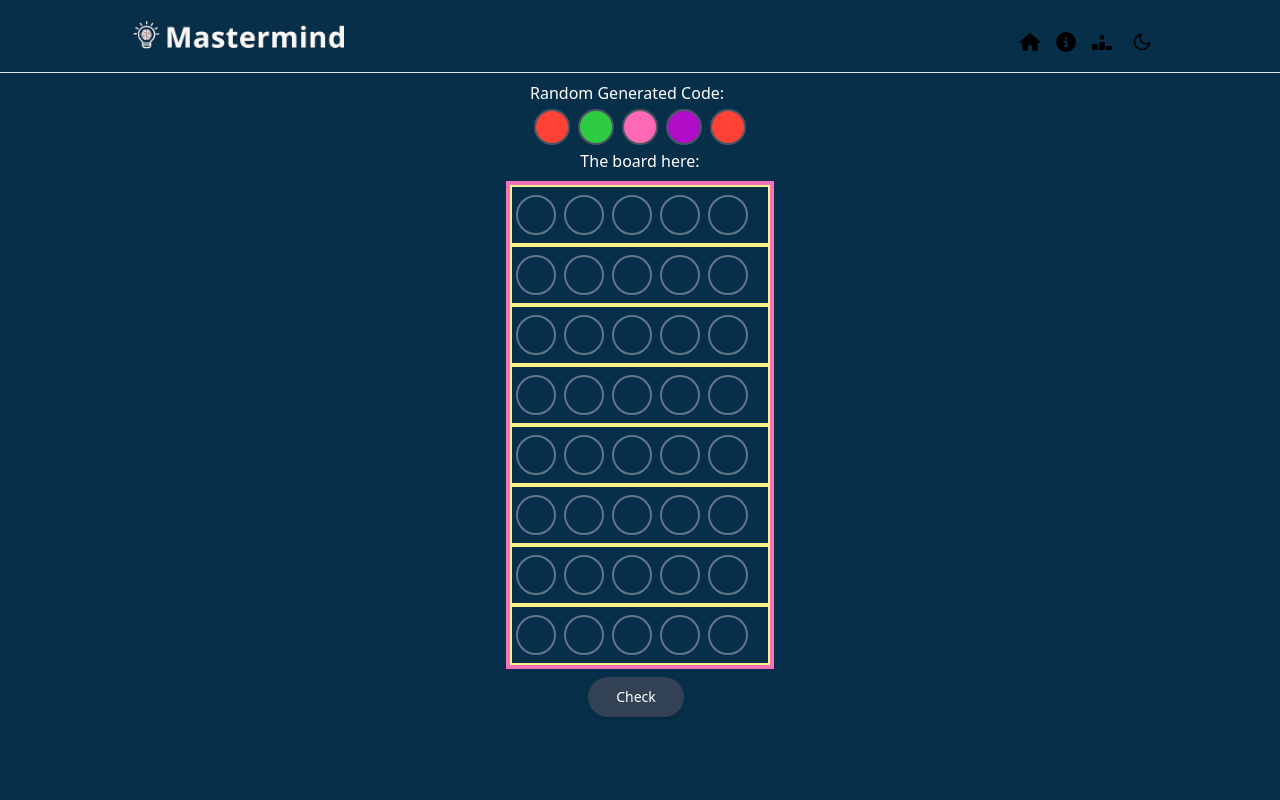
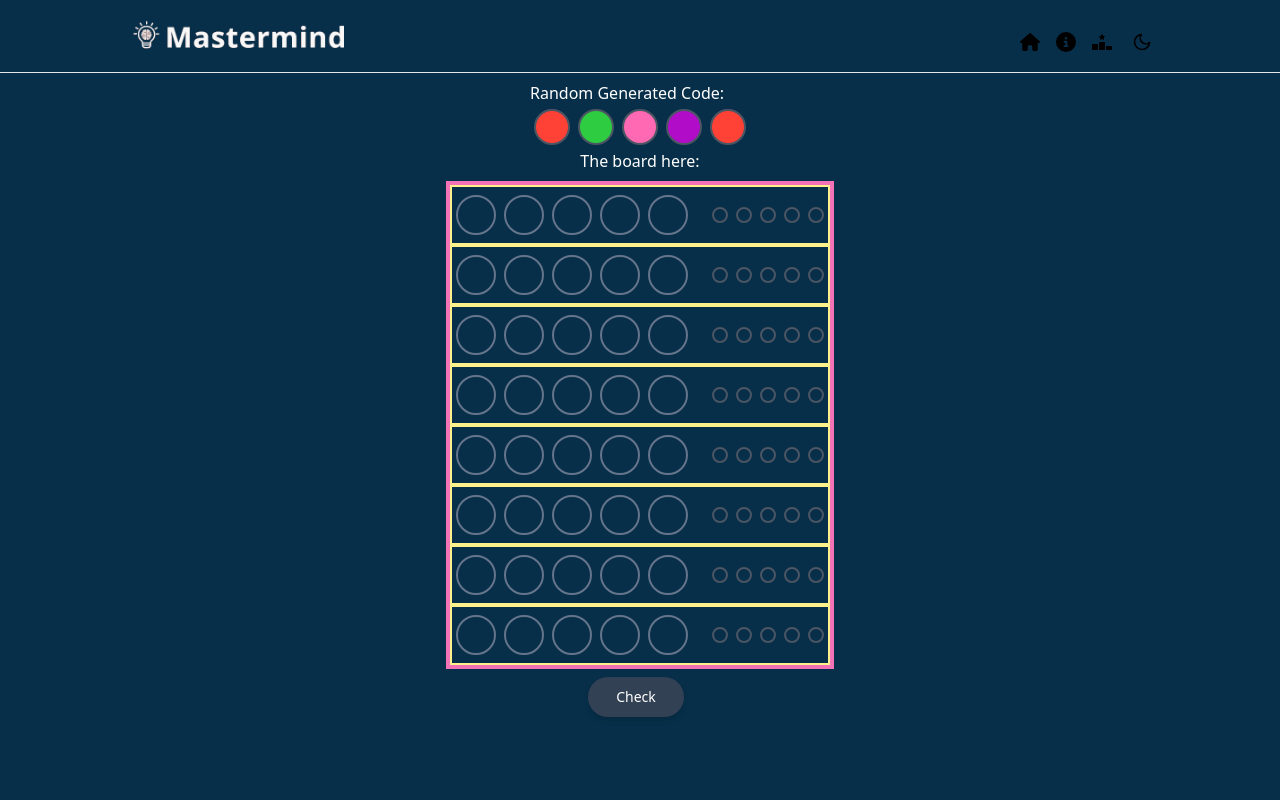
Before and after one commit to patobottos/mastermind, a Next.js app: page / in a window 1280 px wide. Shown: the top 800 px of the page. Built offline with nearby package versions, Linux system fonts and the light colour scheme.

Commit message:
Evaluate guess function working, but still needs polishing to detect and count 'present' repetitions

```diff
--- a/src/components/Board.tsx
+++ b/src/components/Board.tsx
@@ -22,7 +22,9 @@ export default function Board() {
   const [randomCode, setRandomCode] = useState<AnswerCodeType>([]);
   const [tryNumber, setTryNumber] = useState<number>(1);
   const [playerGuesses, setPlayerGuesses] = useState<PlayerGuess[]>([]);
-  const [evaluations, setEvaluations] = useState<string[][]>([]);
+  const [evaluations, setEvaluations] = useState<string[][]>(
+    Array.from({ length: 8 }, () => Array(5).fill("")) // Initialize with 8 empty arrays, each containing 5 empty strings
+  );
 
   useEffect(() => {
     const generatedCode: AnswerCodeType = getRandomColorCode();
@@ -60,39 +62,33 @@ export default function Board() {
     console.log("L60 randomCode", randomCode);
 
     const evaluation = evaluateGuess(latestGuess, randomCode);
-    setEvaluations((prevEvaluations) => [...prevEvaluations, evaluation]);
+    setEvaluations((prevEvaluations) => [
+      ...prevEvaluations.slice(0, -1),
+      evaluation,
+    ]);
     console.log("Evaluations:", evaluations);
   };
+  //EVALUATE GUESS HERE
+  const evaluateGuess = (guess: AnswerCodeType, answer: AnswerCodeType) => {
+    const evaluation: string[] = [];
 
-  const evaluateGuess = (guess: CodePosition[], answer: AnswerCodeType) => {
-    const evaluation: string[] = [];
+    const guessColors = guess.map((item) => item.color);
     const answerColors = answer.map((item) => item.color);
-    const matchedIndices: number[] = []; // Keep track of matched indices in the random code
 
-    guess.forEach((position, index) => {
-      const colorIndex = answerColors.indexOf(position.color);
+    // Initialize arrays to keep track of matched indices
+    const matchedIndices: number[] = [];
+    const matchedColors: string[] = [];
 
-      if (
-        position.color === answerColors[index] &&
-        !matchedIndices.includes(index)
-      ) {
-        evaluation.push("match"); // Exact match, black circle
-        matchedIndices.push(index); // Mark the matched index to avoid counting it again
-      } else if (colorIndex !== -1 && !matchedIndices.includes(colorIndex)) {
-        evaluation.push("present"); // Color present but not in the exact position, white circle
-        matchedIndices.push(colorIndex); // Mark the matched index to avoid counting it again
+    for (let i = 0; i < 5; i++) {
+      if (guessColors[i] === answerColors[i]) {
+        evaluation.push("match");
+      } else if (answerColors.includes(guessColors[i])) {
+        evaluation.push("present");
       } else {
-        evaluation.push("miss"); // Color not present, transparent circle
+        evaluation.push("miss");
       }
-    });
-
-    // Fill the remaining positions with transparent
-    const remaining = 5 - evaluation.length;
-    for (let i = 0; i < remaining; i++) {
-      evaluation.push("transparent");
     }
 
-    console.log("Evaluation =>", evaluation);
     return evaluation;
   };
 
@@ -128,9 +124,7 @@ export default function Board() {
               />
             </div>
             <div className="col-span-1">
-              <AnswerRow
-                evaluation={evaluations[evaluations.length - 1] ?? []}
-              />
+              <AnswerRow evaluation={evaluations[index]} />
             </div>
           </div>
         ))}
```
